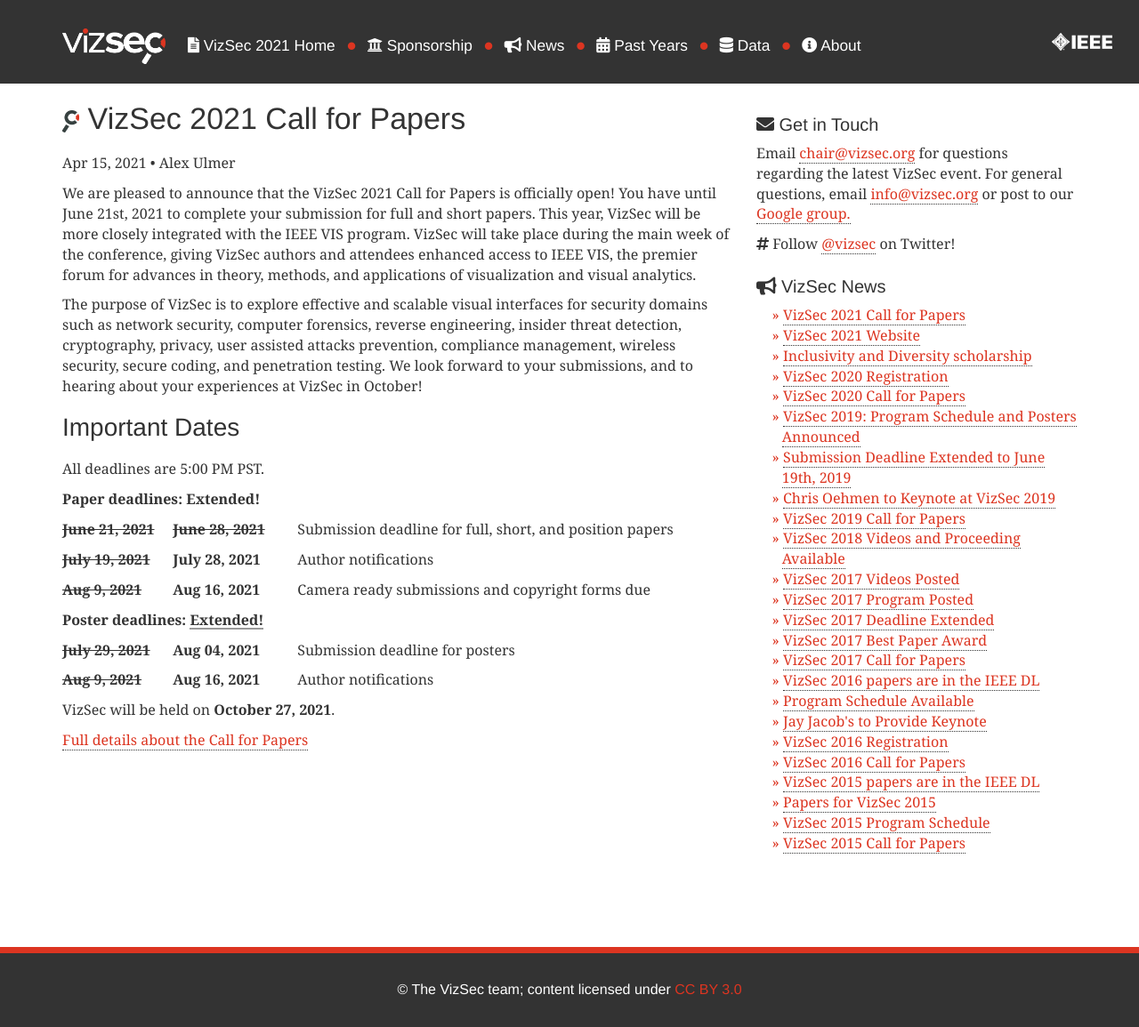
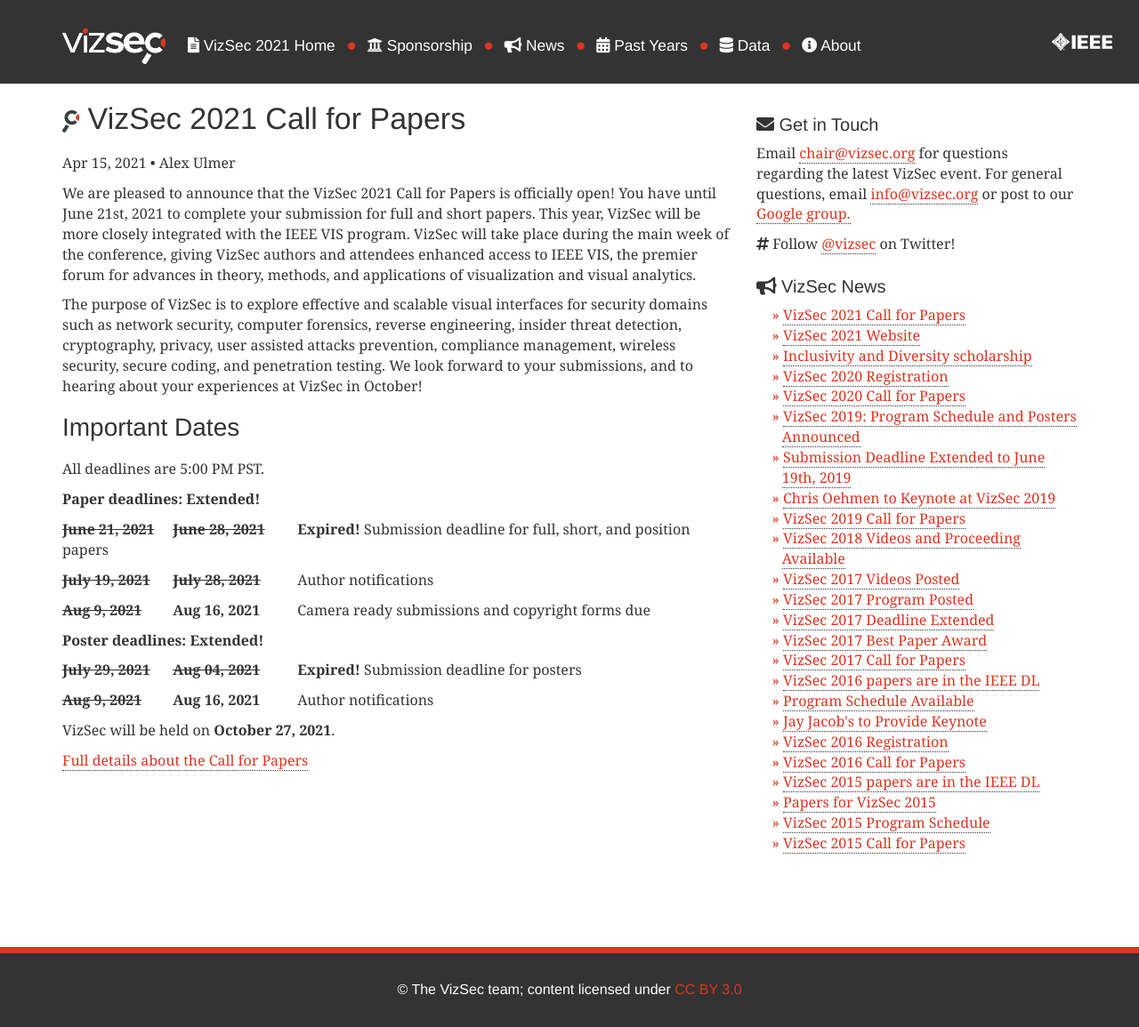
Before and after one commit to vizsec/vizsec.github.io, a Jekyll site: the page built from _posts/2021-04-12-CFP.md, in a window 1280 px wide and 1155 px high. Shown: the whole window at 89% size. Built offline with Jekyll 4.4.1, drawn with Linux system fonts in a browser that asks for light colours; nearby versions of some CDN libraries.

Commit message:
sync news post with cfp

```diff
--- a/_posts/2021-04-12-CFP.md
+++ b/_posts/2021-04-12-CFP.md
@@ -22,14 +22,14 @@
     <p>All deadlines are 5:00 PM PST.</p>
     <p><strong>Paper deadlines:</strong> <span style="font-weight: bold">Extended!</span></p>
     <p><strong><span style="display: inline-block; width: 120px; text-decoration: line-through">June 21, 2021</span></strong>
-        <strong><span style="display: inline-block; width: 140px; text-decoration: line-through">June 28, 2021</span></strong>Submission deadline for full, short, and position papers</p>
+        <strong><span style="display: inline-block; width: 140px; text-decoration: line-through">June 28, 2021</span>Expired! </strong>Submission deadline for full, short, and position papers</p>
     <p><strong><span style="display: inline-block; width: 120px; text-decoration: line-through">July 19, 2021</span></strong>
-        <strong><span style="display: inline-block; width: 140px;">July 28, 2021</span></strong>Author notifications</p>
+        <strong><span style="display: inline-block; width: 140px; text-decoration: line-through">July 28, 2021</span></strong>Author notifications</p>
     <p><strong><span style="display: inline-block; width: 120px; text-decoration: line-through">Aug 9, 2021</span></strong>
         <strong><span style="display: inline-block; width: 140px;">Aug 16, 2021</span></strong>Camera ready submissions and copyright forms due</p>
-    <p><strong>Poster deadlines:</strong> <span class="underline" style="font-weight: bold">Extended!</span></p>
+    <p><strong>Poster deadlines:</strong> <span style="font-weight: bold">Extended!</span></p>
     <p><strong><span style="display: inline-block; width: 120px; text-decoration: line-through">July 29, 2021</span></strong>
-        <strong><span style="display: inline-block; width: 140px;">Aug 04, 2021</span></strong>Submission deadline for posters</p>
+        <strong><span style="display: inline-block; width: 140px; text-decoration: line-through">Aug 04, 2021</span>Expired! </strong>Submission deadline for posters</p>
     <p><strong><span style="display: inline-block; width: 120px; text-decoration: line-through">Aug 9, 2021</span></strong>
         <strong><span style="display: inline-block; width: 140px;">Aug 16, 2021</span></strong>Author notifications</p>
     <p>VizSec will be held on <strong>October 27, 2021</strong>.</p>
```
